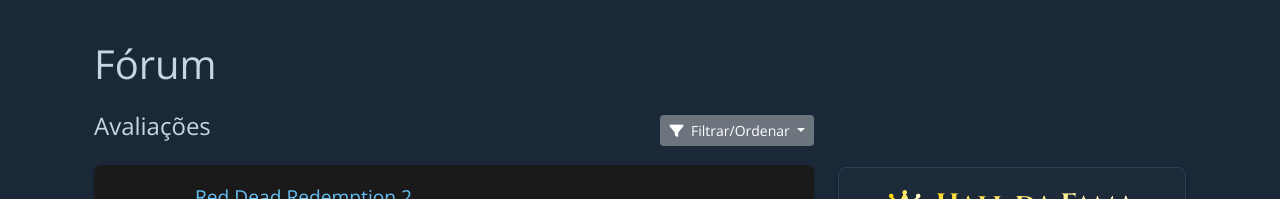
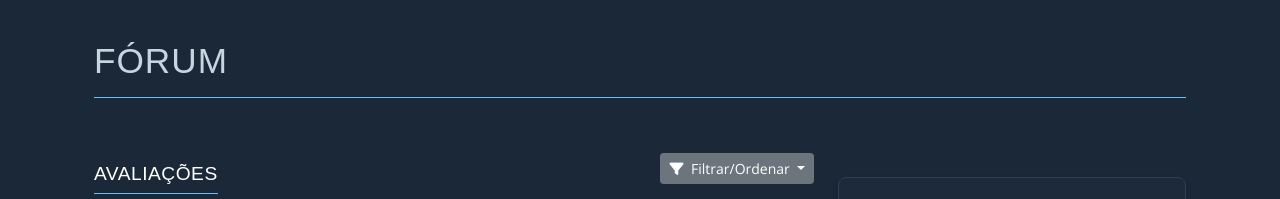
Before and after one commit to typeapositive/Score, a Flask app: page /forum in a window 1280 px wide. Shown: the part 56-255 px from the top of the page. Run offline with Flask 2, Linux system fonts and the light colour scheme; data comes from the database, SQL or seed files in the repository; data that the repository does not hold is empty; some libraries are stand-ins or nearby versions.

Commit message:
comunidades

```diff
--- a/static/css/forum.css
+++ b/static/css/forum.css
@@ -331,3 +331,42 @@
     font-size: 1.5rem;
     border: 2px dashed #444; /* Borda tracejada */
 }
+
+/* Estilos para o título Avaliações */
+.col-md-8 h4 {
+    color: #ffffff; /* Cor branca */
+    font-family: 'Motiva Sans', Arial, sans-serif;
+    text-align: left;
+    margin-top: 40px; /* Mais espaço acima */
+    margin-bottom: 20px;
+    padding-bottom: 8px;
+    border-bottom: 1px solid #66c0f4;
+    font-size: 1.2em;
+    font-weight: 500;
+    text-transform: uppercase;
+    letter-spacing: 0.5px;
+}
+
+/* Estilos para o título principal do Fórum */
+.container h1 {
+    color: #c7d5e0; /* Cor clara característica do Steam */
+    font-family: 'Motiva Sans', Arial, sans-serif;
+    font-size: 2.2em;
+    font-weight: 300;
+    text-transform: uppercase;
+    letter-spacing: 1px;
+    margin-bottom: 25px;
+    padding-bottom: 15px;
+    border-bottom: 1px solid #66c0f4;
+    position: relative;
+}
+
+.container h1::after {
+    content: '';
+    position: absolute;
+    bottom: -1px;
+    left: 0;
+    width: 100%;
+    height: 1px;
+    background: linear-gradient(90deg, #66c0f4 0%, transparent 100%);
+}
```
Also changed, not shown: static/css/game-search.css (+35 -0 lines), templates/communities.html (+2 -14 lines).
